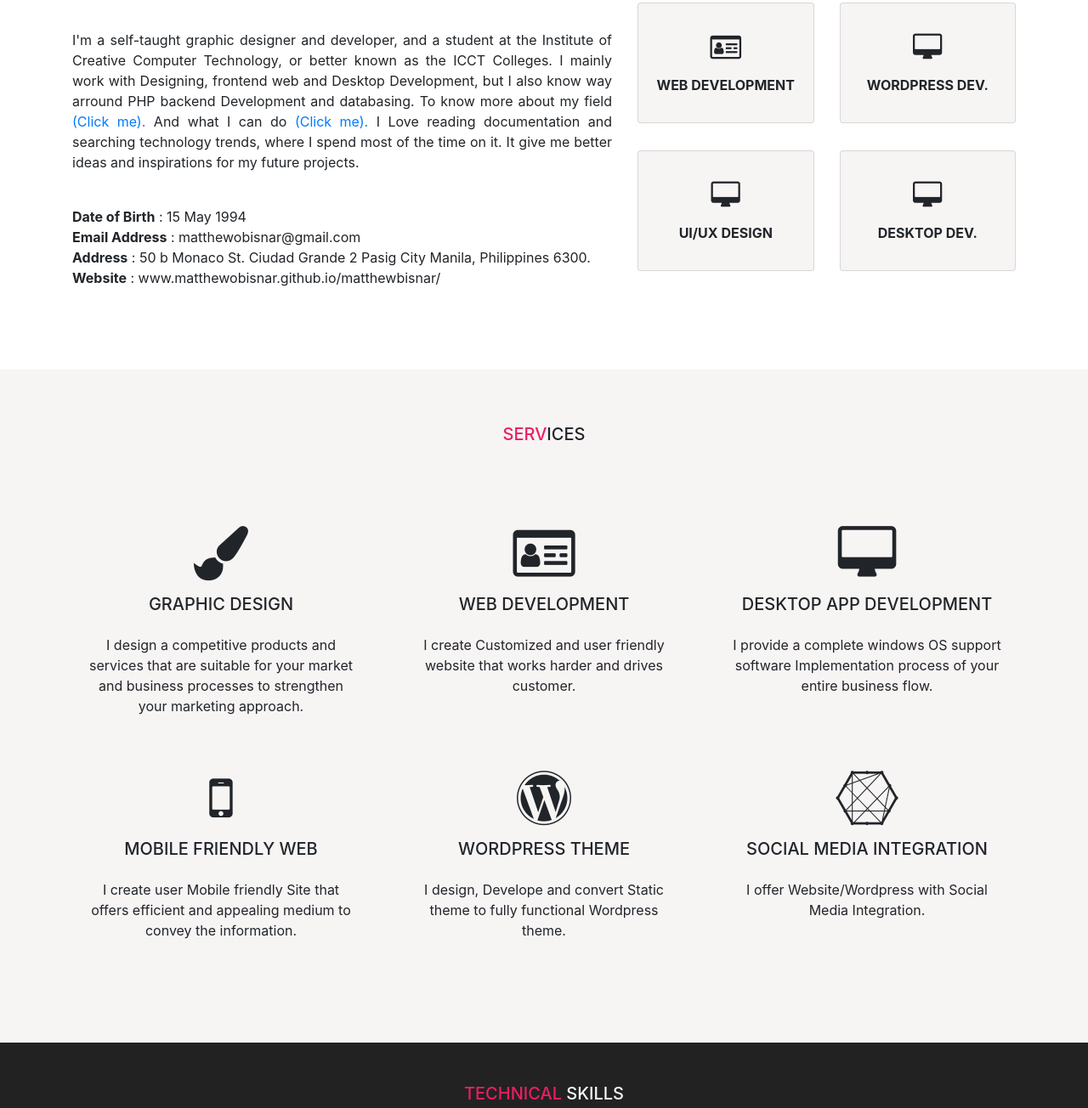
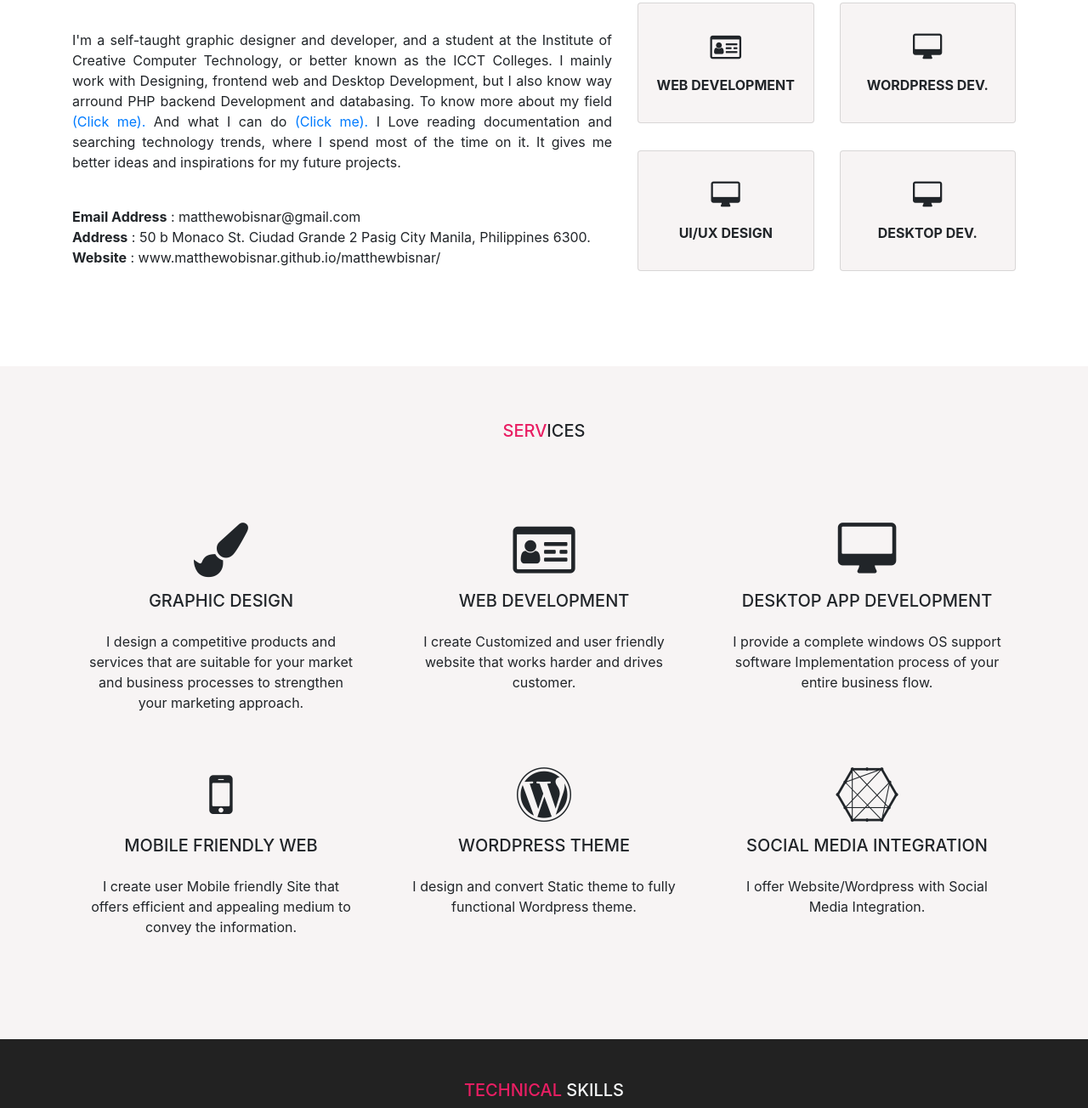
Before and after one commit to matthewobisnar/matthewbisnar, a website: page index.html in a window 1280 px wide. Shown: the part 1072-2376 px from the top of the page at 85% size. Drawn offline with nearby package versions, Linux system fonts and the light colour scheme.

Commit message:
resent changes in the site paragraphs

```diff
--- a/assets/js/script.js
+++ b/assets/js/script.js
@@ -96,7 +96,7 @@ $(window).ready(function(){
     // cover name loader..
     var init =0;
     var string = "I AM Matthew Bisnar";
-    var description = "I'm a Student, a self-taught designer and web/desktop app. developer from Philippines. I love designing & building user friendly web applications.";
+    var description = "I'm a Student, a self-taught designer and web/desktop app. developer from Philippines. I love designing & building user friendly applications.";
 
     function animateText() {
         if(init < string.length) {
--- a/index.html
+++ b/index.html
@@ -110,10 +110,9 @@
                                 <p class="text-justify font-weight-normal">
                                     I'm a self-taught graphic designer and developer, and a student at the Institute of Creative Computer Technology, or better known as the ICCT Colleges. I mainly work with Designing,
                                     frontend web and Desktop Development, but I also know way arround PHP backend Development and databasing. To know more about my field  <a href="#skills" style="text-decoration: none">(Click me).</a> And what I can do <a href="#services" style="text-decoration: none">(Click me).</a>
-                                    I Love reading documentation and searching technology trends, where I spend most of the time on it. It give me better ideas and inspirations for my future projects.
+                                    I Love reading documentation and searching technology trends, where I spend most of the time on it. It gives me better ideas and inspirations for my future projects.
                                 </p><br/>
                                 <p class="font-weight-normal">
-                                    <span class="font-weight-bold">Date of Birth</span> : 15 May 1994<br/>
                                     <span class="font-weight-bold">Email Address</span> : matthewobisnar@gmail.com<br/>
                                     <span class="font-weight-bold">Address</span> : 50 b Monaco St. Ciudad Grande 2 Pasig City Manila, Philippines 6300.<br/>
                                     <span class="font-weight-bold">Website</span> : www.matthewobisnar.github.io/matthewbisnar/<br/>
@@ -227,7 +226,7 @@
                                 </div>
                                 <h5 class="title">WORDPRESS THEME</h5>
                                 <p class="_post px-3">
-                                    I design, Develope and convert Static theme to fully functional Wordpress theme.
+                                    I design and convert Static theme to fully functional Wordpress theme.
                                 </p>
                             </div>
                             <div class="col-md-4 my-4">
```
